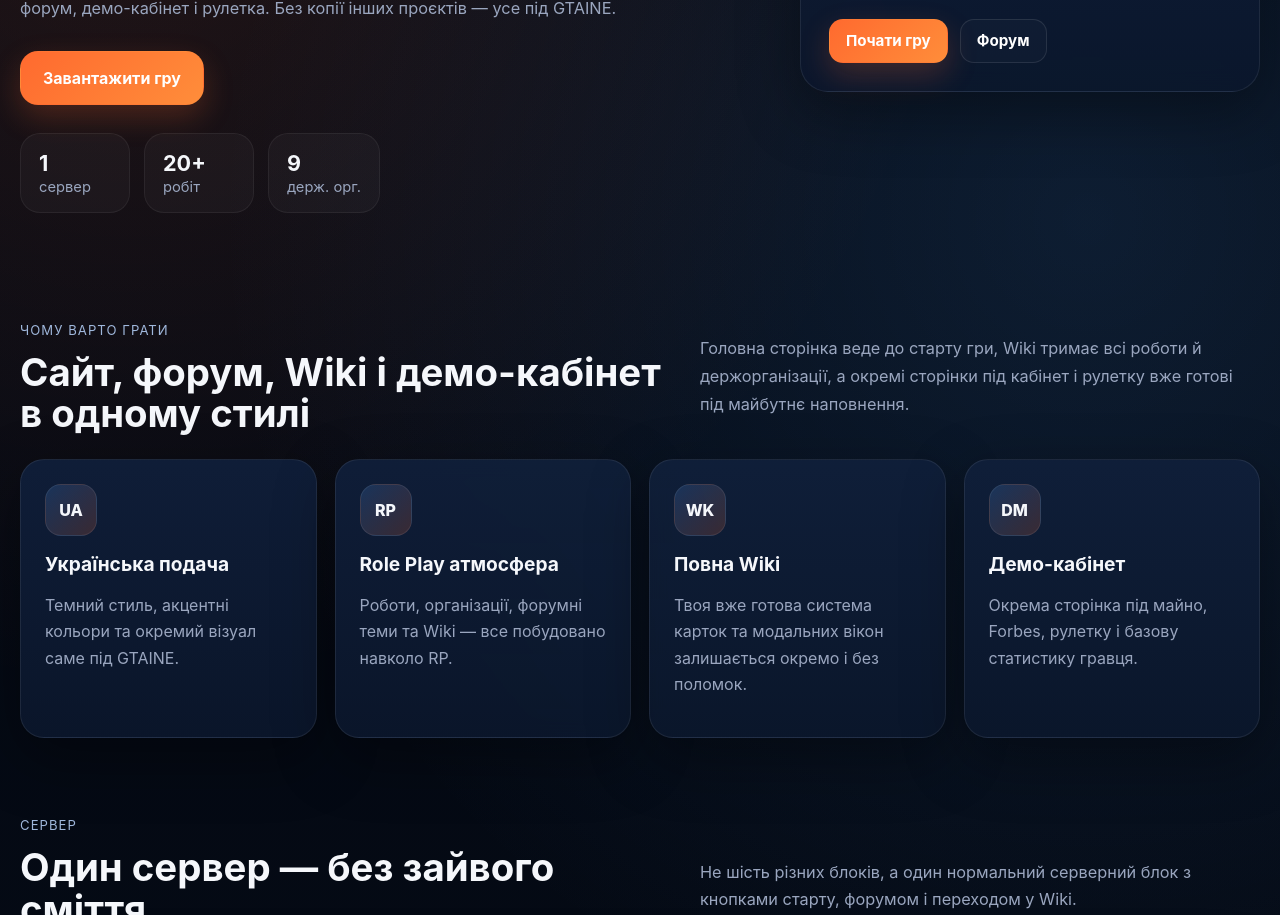
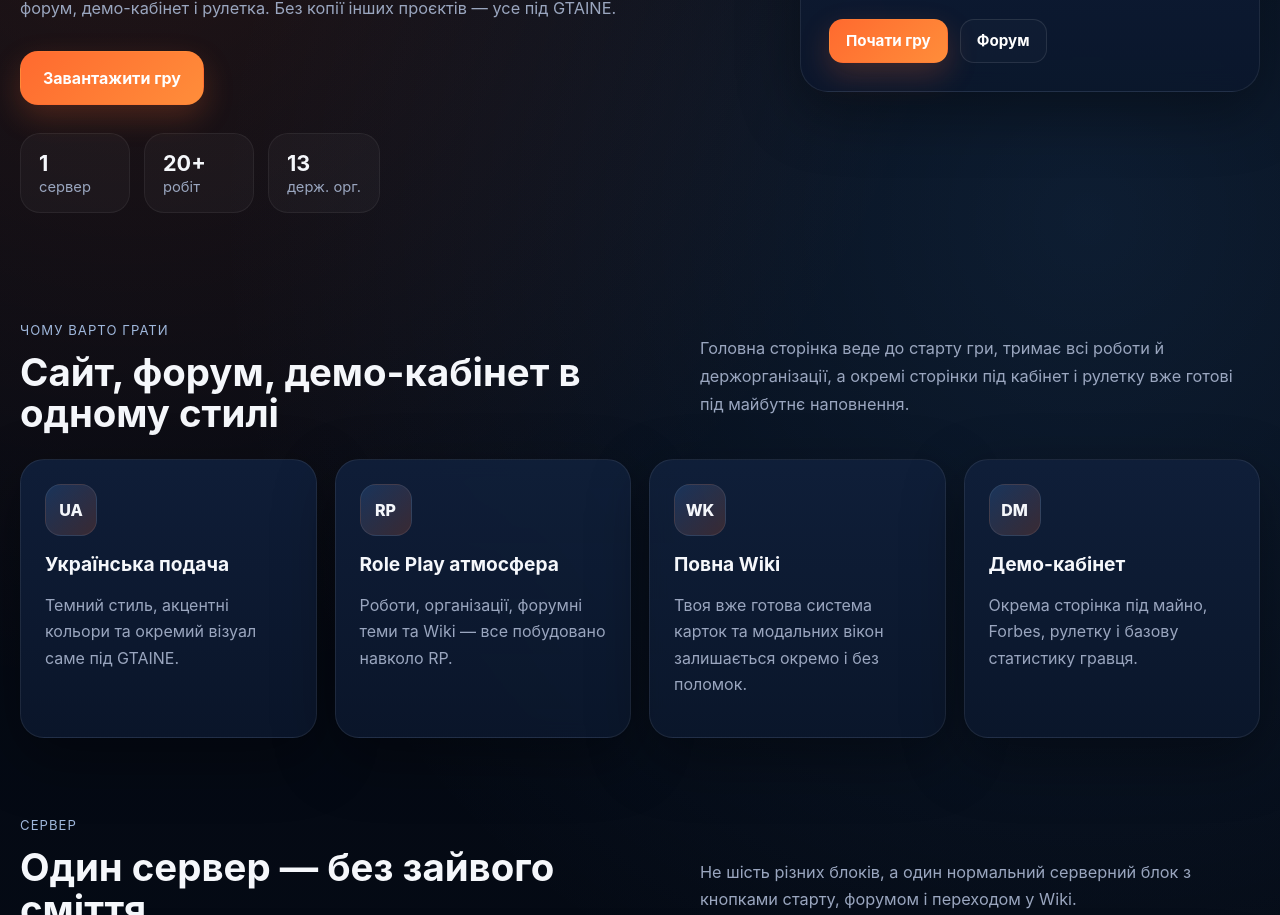
Before and after one commit to GTAINE-COM/gta-in-site, a plain HTML site: page index.html in a window 1280 px wide. Shown: the part 510-1425 px from the top of the page. Drawn offline with Linux system fonts and the light colour scheme.

Commit message:
Update index.html

```diff
--- a/index.html
+++ b/index.html
@@ -13,7 +13,7 @@
   <header class="header">
     <div class="container header__wrap">
       <a class="brand" href="index.html" aria-label="GTAINE">
-        <div class="brand__logo">GT</div>
+        <div class="brand__logo">GTI</div>
         <div class="brand__text">
           <strong>GTAINE</strong>
           <span>Український RP-проєкт</span>
@@ -57,7 +57,7 @@
               <span>робіт</span>
             </div>
             <div class="stat">
-              <strong>9</strong>
+              <strong>13</strong>
               <span>держ. орг.</span>
             </div>
           </div>
@@ -76,7 +76,7 @@
             <div class="server-mini">
               <div class="server-mini__row">
                 <span>Онлайн</span>
-                <strong>742 / 1000</strong>
+                <strong>1 / 1000</strong>
               </div>
               <div class="progress">
                 <div class="progress__bar" style="width:74.2%"></div>
@@ -97,10 +97,10 @@
         <div class="section-head">
           <div>
             <div class="eyebrow">Чому варто грати</div>
-            <h2>Сайт, форум, Wiki і демо-кабінет в одному стилі</h2>
+            <h2>Сайт, форум,  демо-кабінет в одному стилі</h2>
           </div>
           <p class="section-head__text">
-            Головна сторінка веде до старту гри, Wiki тримає всі роботи й держорганізації,
+            Головна сторінка веде до старту гри, тримає всі роботи й держорганізації,
             а окремі сторінки під кабінет і рулетку вже готові під майбутнє наповнення.
           </p>
         </div>
```
